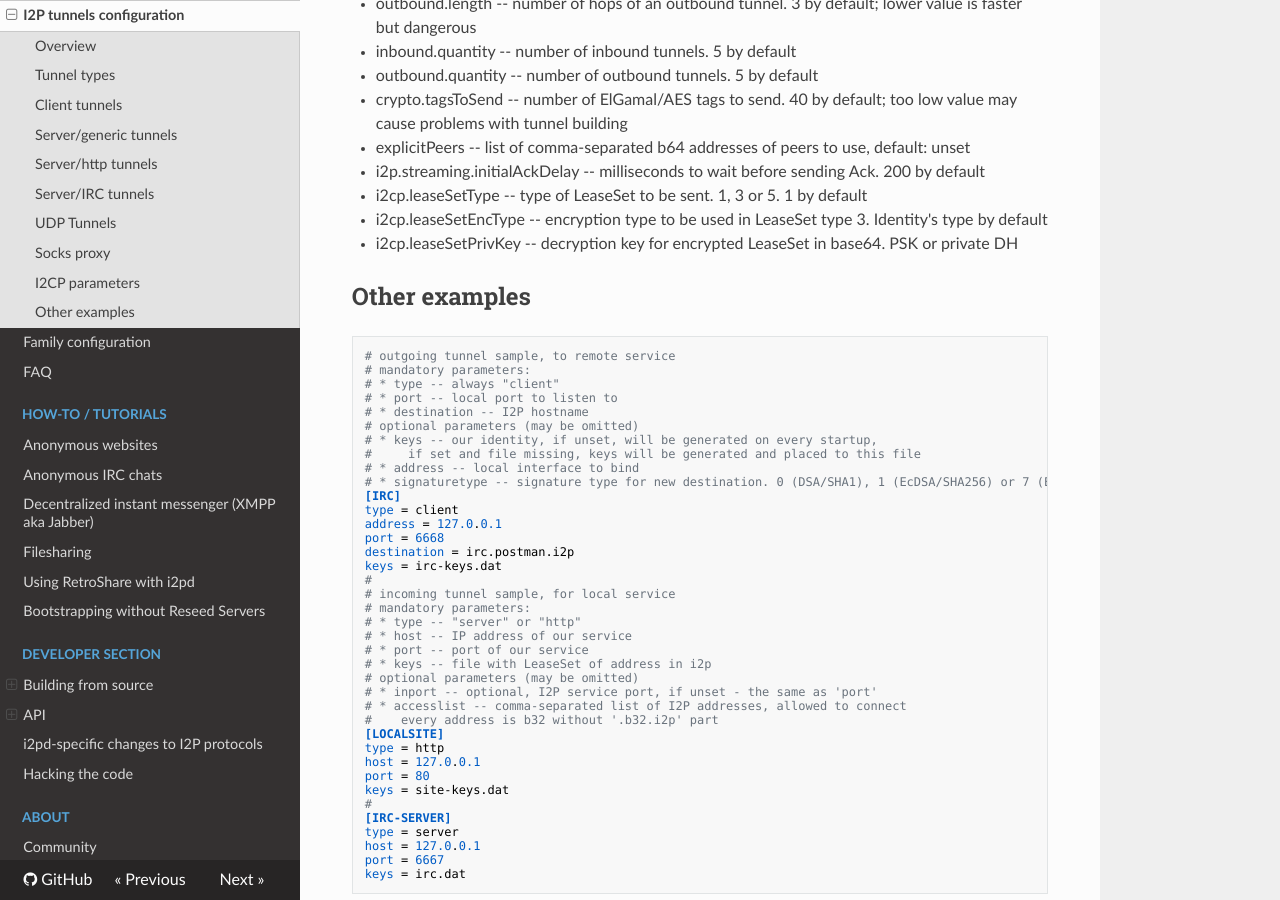
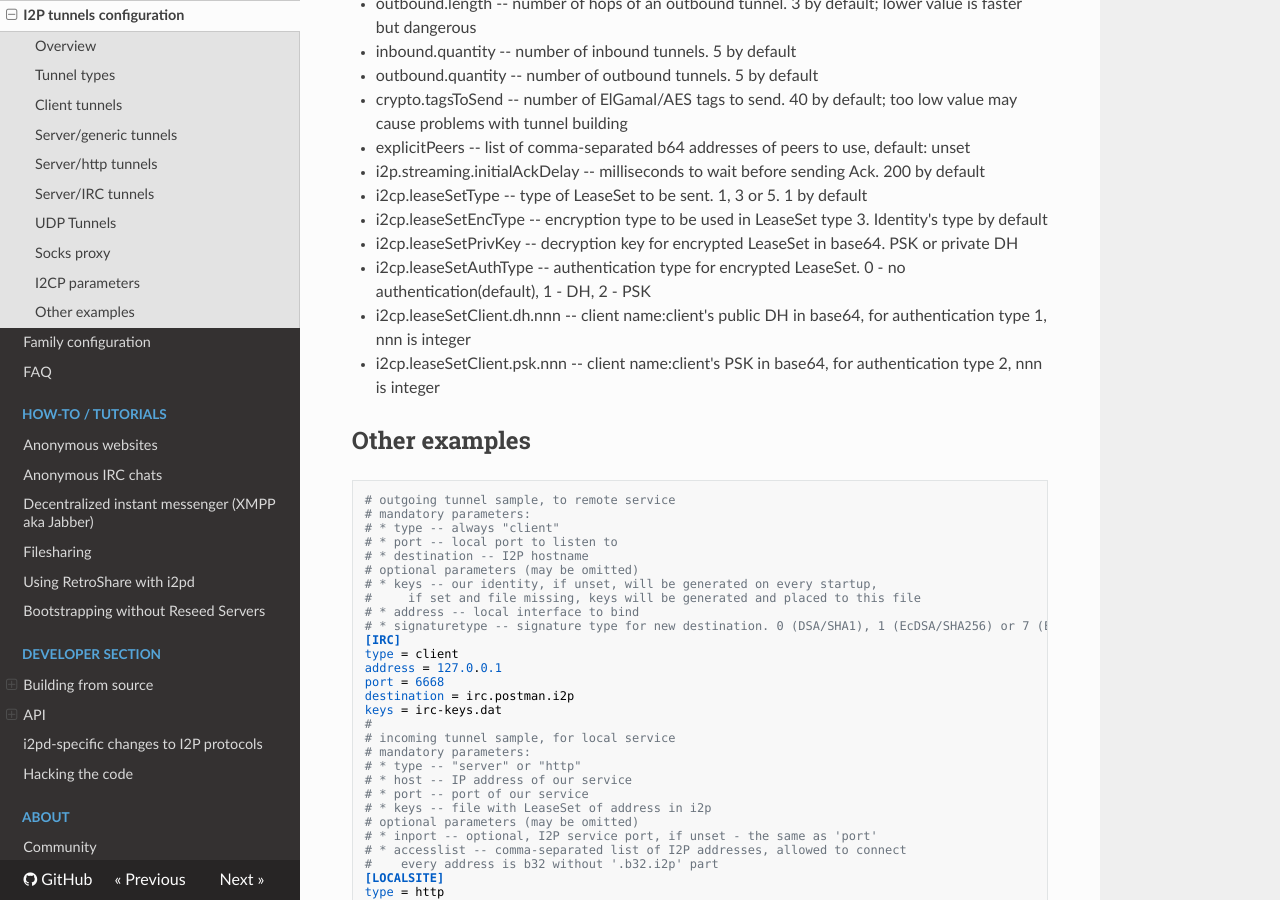
Before and after one commit to PurpleI2P/i2pd_docs_en, an MkDocs documentation site: the page built from docs/user-guide/tunnels.md, in a window 1280 px wide and 900 px high, scrolled down 3947 px. Built offline with MkDocs 1.6.1, drawn with Linux system fonts in a browser that asks for light colours; nearby versions of some CDN libraries; old or Windows-style settings are respelled for this version of MkDocs.

Commit message:
Encrypted LeaseSet authType and keys

```diff
--- a/docs/user-guide/tunnels.md
+++ b/docs/user-guide/tunnels.md
@@ -175,7 +175,9 @@ These I2CP parameter are common for all tunnel types and specify settings for a
 * i2cp.leaseSetType -- type of LeaseSet to be sent. 1, 3 or 5. 1 by default
 * i2cp.leaseSetEncType -- encryption type to be used in LeaseSet type 3. Identity's type by default
 * i2cp.leaseSetPrivKey -- decryption key for encrypted LeaseSet in base64. PSK or private DH
-
+* i2cp.leaseSetAuthType -- authentication type for encrypted LeaseSet. 0 - no authentication(default), 1 - DH, 2 - PSK
+* i2cp.leaseSetClient.dh.nnn -- client name:client's public DH in base64, for authentication type 1, nnn is integer
+* i2cp.leaseSetClient.psk.nnn -- client name:client's PSK in base64, for authentication type 2, nnn is integer
 
 Other examples
 --------------
```
